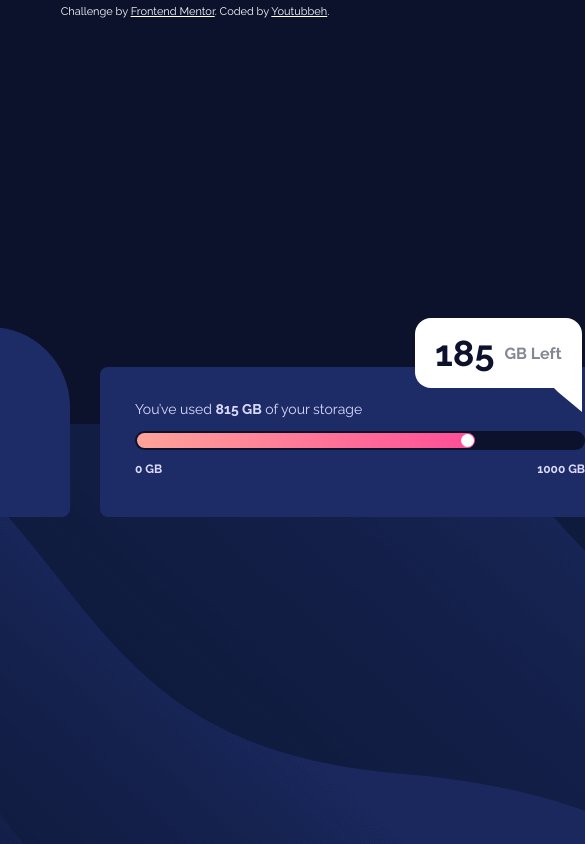
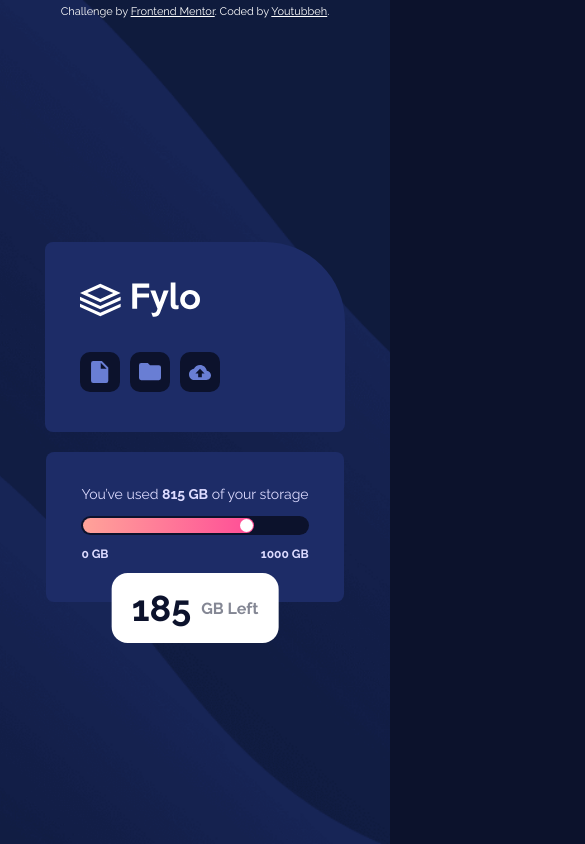
Before and after one commit to youtubbeh/fylodata, a plain HTML site: page index.html in a window 390 px wide. Shown: the top 844 px of the page, 585 px wide, since content can reach past the window. Drawn offline with Linux system fonts and the light colour scheme.

Commit message:
make layout for mobile

```diff
--- a/style.css
+++ b/style.css
@@ -16,6 +16,7 @@ body {
     background-image: url(./images/bg-desktop.png);
     background-repeat: no-repeat;
     background-position: bottom;
+    background-size: contain;
     display: flex;
     justify-content: center;
     align-items: center;
@@ -24,7 +25,9 @@ body {
 main {
     display: flex;
     align-items: flex-end;
-    gap: 30px;
+    justify-content: center;
+    gap: 20px;
+    flex-wrap: wrap;
 }
 
 .left {
@@ -34,7 +37,7 @@ main {
     gap: 35px;
     background-color: hsl(228, 56%, 26%);
     border-radius: 8px 5em 8px 8px;
-    width: 300px;
+    max-width: 300px;
     height: 190px;
     padding: 35px;
 }
@@ -183,8 +186,27 @@ span {
     color: white;
 }
 
+@media all and (max-width: 849px) {
+    body {
+        background-image: url(./images/bg-mobile.png);
+        background-size: cover;
+    }
 
+    .right {
+        width: auto;
+    }
 
+    .bubble {
+        border-radius: 1em;
+        top: 0px;
+        left: 50%;
+        transform: translateX(-50%);
+    }
+
+    .bubble-tail:before {
+        visibility: hidden;
+    }
+}
 
 
 .guide {
```
